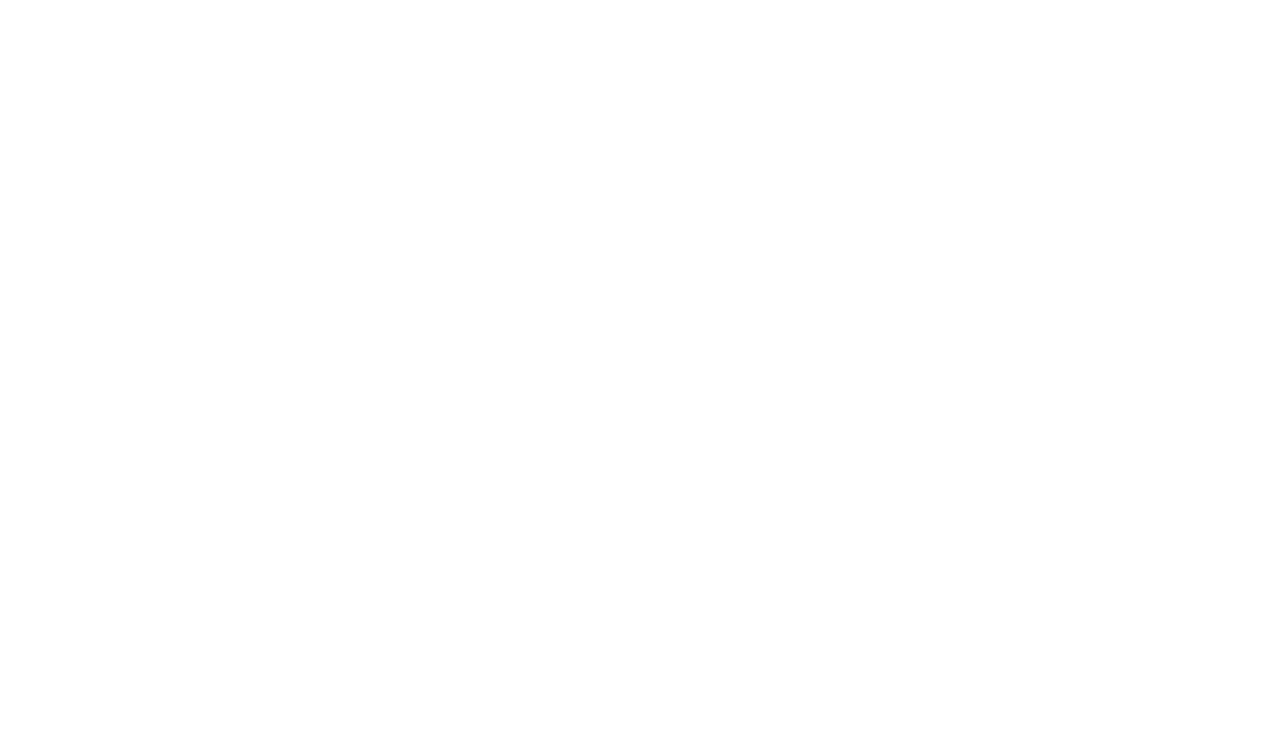
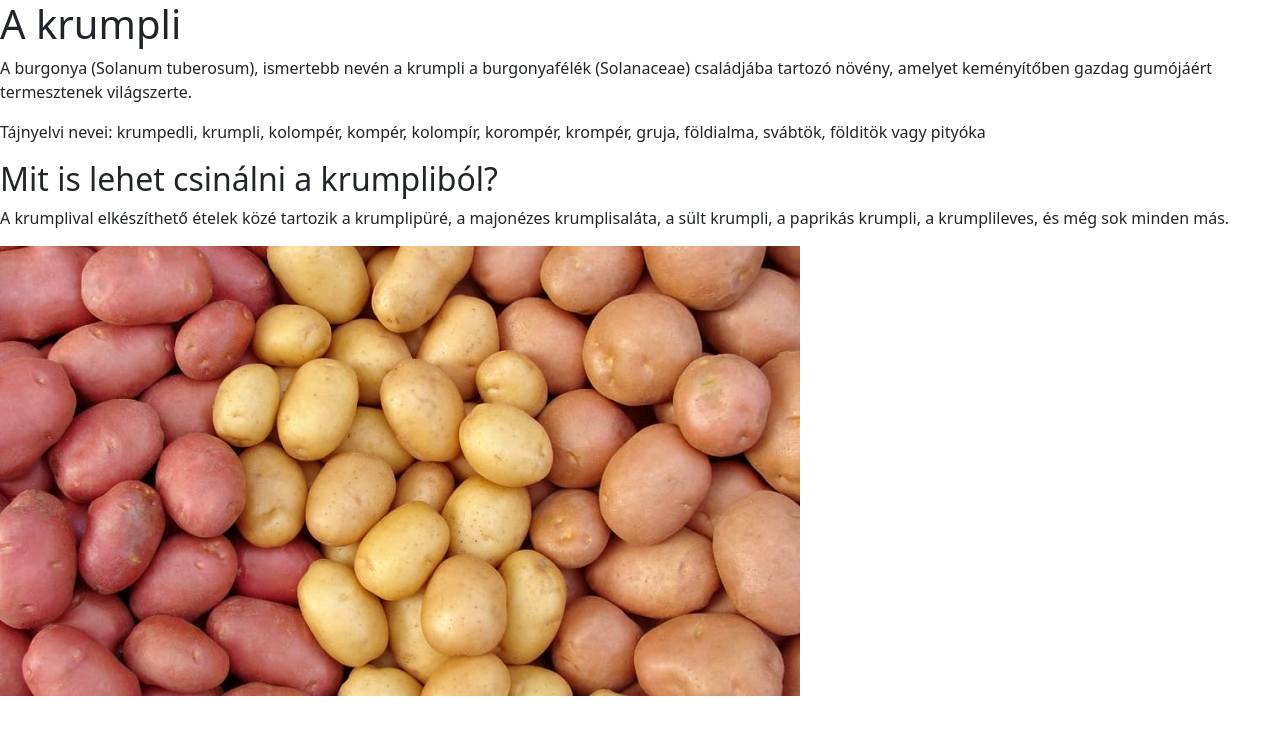
Before and after one commit to Szaszuge/Krumpli, a plain HTML site: page index.html in a window 1280 px wide. Drawn offline with nearby package versions, Linux system fonts and the light colour scheme.

Commit message:
Feltöltöttem az oldalt szöveggel és beraktam a krumpli képet

```diff
--- a/index.html
+++ b/index.html
@@ -8,6 +8,11 @@
     <title>Krumpli</title>
 </head>
 <body>
-
+    <h1>A krumpli</h1>
+    <p>A burgonya (Solanum tuberosum), ismertebb nevén a krumpli a burgonyafélék (Solanaceae) családjába tartozó növény, amelyet keményítőben gazdag gumójáért termesztenek világszerte.</p>
+    <p>Tájnyelvi nevei: krumpedli, krumpli, kolompér, kompér, kolompír, korompér, krompér, gruja, földialma, svábtök, földitök vagy pityóka</p>
+    <h2>Mit is lehet csinálni a krumpliból?</h2>
+    <p>A krumplival elkészíthető ételek közé tartozik a krumplipüré, a majonézes krumplisaláta, a sült krumpli, a paprikás krumpli, a krumplileves, és még sok minden más.</p>
+    <img src="/img/krumpli.jpg" alt="krumpli" title="krumpli">
 </body>
 </html>
```
